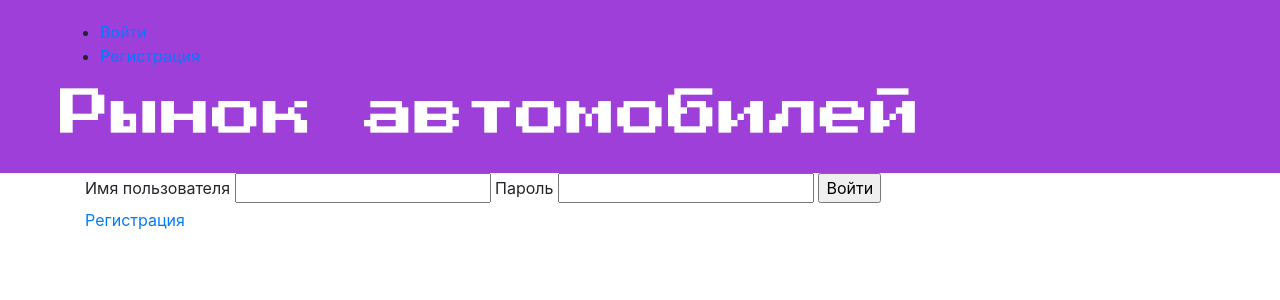
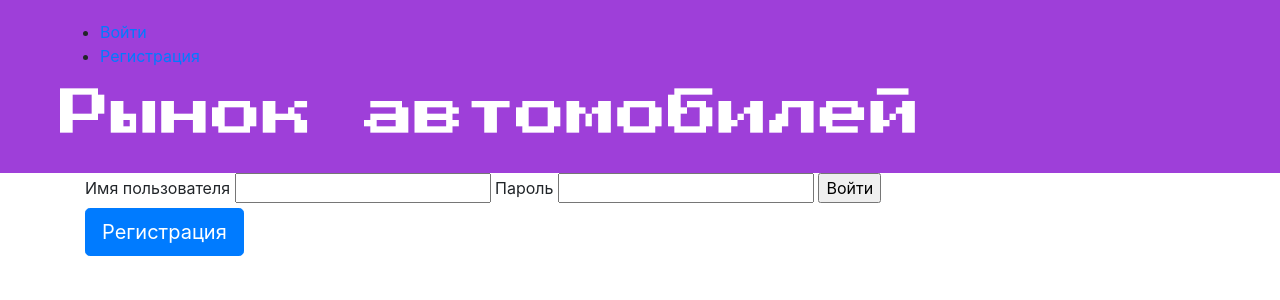
Before and after one commit to valdmitr/dj_cars, a Django app: page /auth/login/ in a window 1280 px wide. Shown: the top 300 px of the page. Run offline with Django 3.2, Linux system fonts and the light colour scheme; some libraries are stand-ins or nearby versions.

Commit message:
add login, logout, register

```diff
--- a/my_cars/auto/templates/auto/login.html
+++ b/my_cars/auto/templates/auto/login.html
@@ -13,7 +13,7 @@
         <label class="error">{{ login_error }} </label>
     {% endif %}
     <input class="button" type="submit" value="Войти">
-    <div > <a href="/auth/register/"> Регистрация</a></div>
+    <div > <a href="/auth/register/" class="btn btn-primary btn-lg"> Регистрация</a></div>
 
 </form>
 </div>
```
